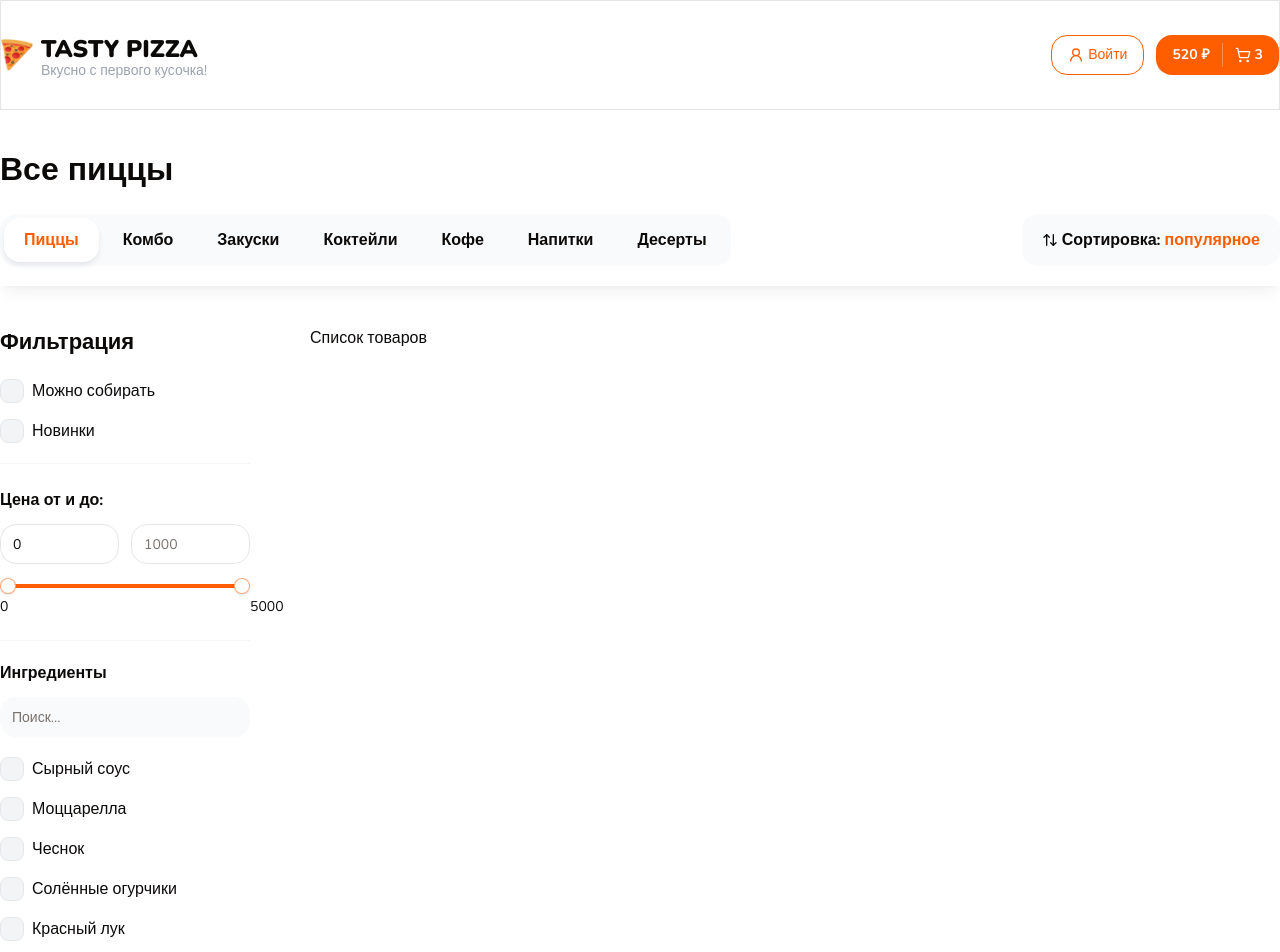
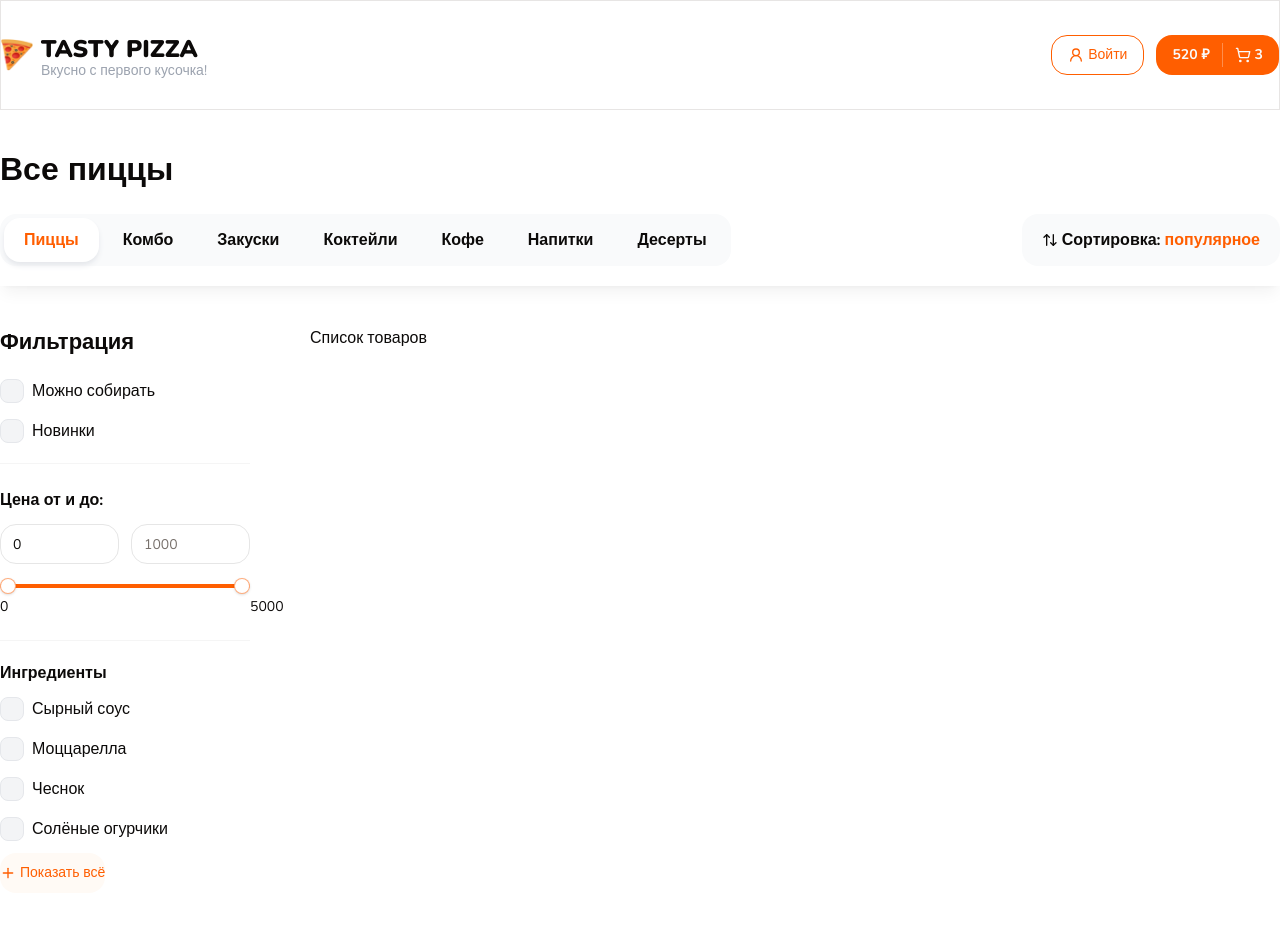
Before and after one commit to luspi1/tasty-pizza, a Next.js app: page / in a window 1280 px wide. Shown: the top 952 px of the page. Built offline with nearby package versions, Linux system fonts and the light colour scheme.

Commit message:
функционал фильтрации

```diff
--- a/app/layout.tsx
+++ b/app/layout.tsx
@@ -21,7 +21,7 @@ export default function RootLayout({
 }>) {
 	return (
 		<html lang="en">
-		<body className={nunito.className}>
+		<body className={nunito.className} suppressHydrationWarning>
 		<main className="min-h-screen">
 			<Header/>
 			{children}
--- a/components/shared/checkbox-filters-group.tsx
+++ b/components/shared/checkbox-filters-group.tsx
@@ -1,11 +1,12 @@
 'use client'
 
-import { FC } from 'react'
+import { FC, useState } from 'react'
 import {
 	FilterCheckbox,
 	FilterCheckboxProps
 } from '@/components/shared/filter-checkbox'
-import { Input } from '@/components/ui'
+import { Button, Input } from '@/components/ui'
+import { Minus, Plus } from 'lucide-react'
 
 type CheckboxItem = FilterCheckboxProps
 
@@ -30,23 +31,60 @@ export const CheckboxFiltersGroup: FC<CheckboxFiltersGroupProps> = ({
 	defaultValue,
 	className
 }) => {
+
+	const [isExpanded, setIsExpanded] = useState<boolean>(false)
+	const [searchInputValue, setSearchInputValue] = useState<string>('')
+	const filteredList = isExpanded ?
+		items
+			.filter(el => el.text.toLowerCase().includes(searchInputValue.toLowerCase()))
+		:
+		items.slice(0, limit)
+
+	const handleToggleExpanded = () => {
+		setIsExpanded(!isExpanded)
+		setSearchInputValue('')
+	}
+
 	return (
 		<div className={className}>
 			{title && <p className="font-bold mb-3">{title}</p>}
-			<div className="mb-5">
-				<Input placeholder={searchInputPlaceholder}
-				       className="bg-gray-50 border-none"/>
-			</div>
+			{
+				isExpanded && (
+					<div className="mb-5">
+						<Input placeholder={searchInputPlaceholder}
+						       className="bg-gray-50 border-none"
+						       onChange={(e) => setSearchInputValue(e.target.value)}/>
+					</div>
+				)
+			}
 
 			<div
 				className="flex flex-col gap-4 max-h-96 pr-2 overflow-auto scrollbar">
 				{
-					items.map((item, idx) => (
-						<FilterCheckbox onCheckedChange={(val) => console.log(val)} checked={false} key={idx} text={item.text}
-						                value={item.value} endAdornment={item.endAdornment}/>
+					filteredList.map((item, idx) => (
+						<FilterCheckbox onCheckedChange={(val) => console.log(val)}
+						                checked={false} key={idx} text={item.text}
+						                value={item.value}
+						                endAdornment={item.endAdornment}/>
 					))
 				}
 			</div>
+			<Button className="flex items-center gap-1 px-0 mt-3" variant="secondary"
+			        onClick={handleToggleExpanded}>
+				{
+					isExpanded ?
+						<>
+							<Minus size={16}/>
+							Свернуть
+						</>
+						:
+						<>
+							<Plus size={16}/>
+							Показать всё
+						</>
+				}
+
+			</Button>
 		</div>
 	)
 }
--- a/components/shared/filters.tsx
+++ b/components/shared/filters.tsx
@@ -26,7 +26,7 @@ export const Filters: FC = () => {
 				</div>
 				<RangeSlider min={0} max={5000} step={10} value={[0, 5000]}/>
 			</div>
-			<CheckboxFiltersGroup title="Ингредиенты" className="mt-5" limit={6}
+			<CheckboxFiltersGroup title="Ингредиенты" className="mt-5" limit={4}
 			                      defaultItems={[{
 				                      text: 'Сырный соус',
 				                      value: '1',
@@ -40,7 +40,7 @@ export const Filters: FC = () => {
 					                      value: '3',
 				                      },
 				                      {
-					                      text: 'Солённые огурчики',
+					                      text: 'Солёные огурчики',
 					                      value: '4',
 				                      },
 				                      {
@@ -64,7 +64,7 @@ export const Filters: FC = () => {
 					                      value: '3',
 				                      },
 				                      {
-					                      text: 'Солённые огурчики',
+					                      text: 'Солёные огурчики',
 					                      value: '4',
 				                      },
 				                      {
@@ -88,7 +88,7 @@ export const Filters: FC = () => {
 					                      value: '3',
 				                      },
 				                      {
-					                      text: 'Солённые огурчики',
+					                      text: 'Солёные огурчики',
 					                      value: '4',
 				                      },
 				                      {
```
